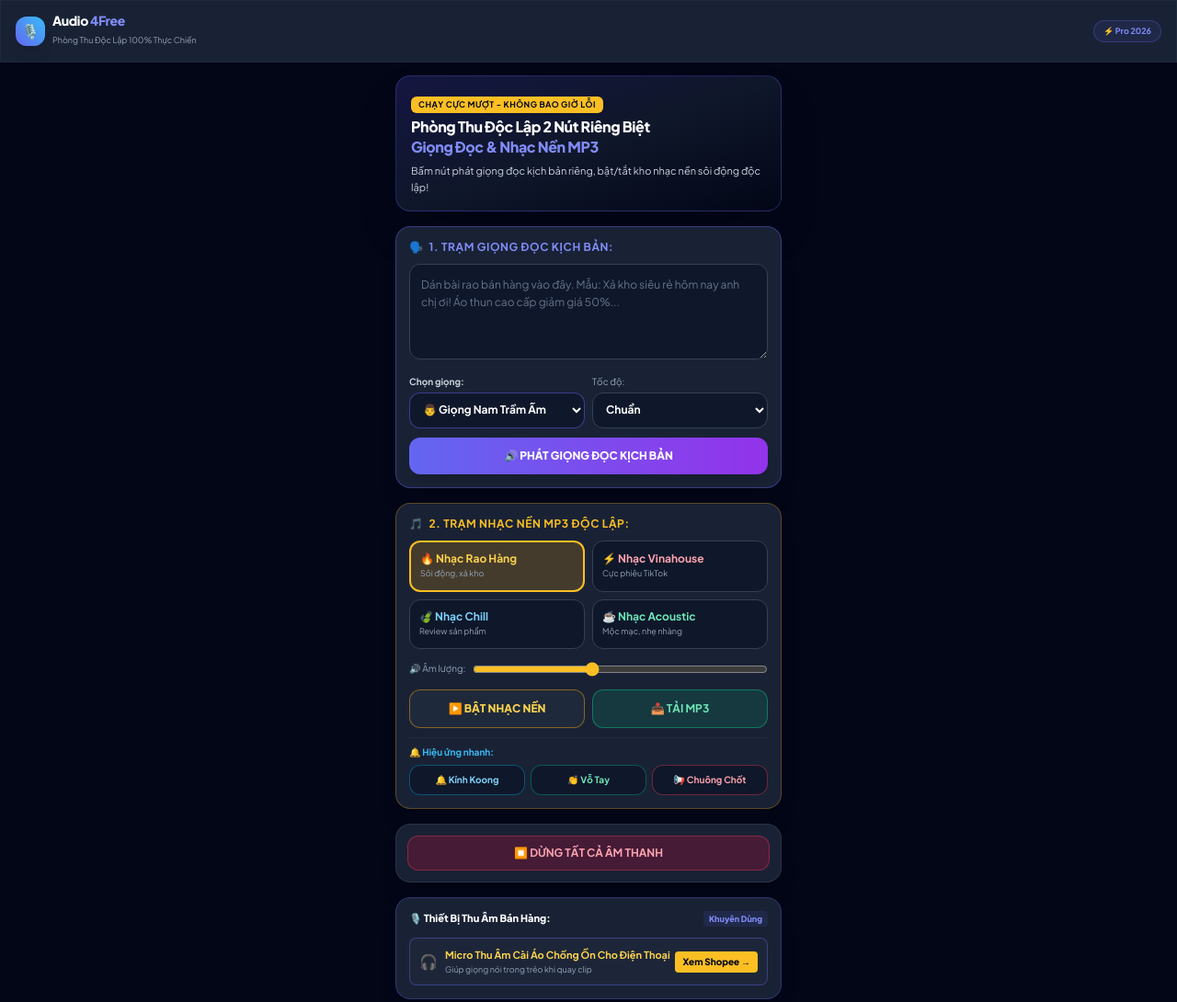
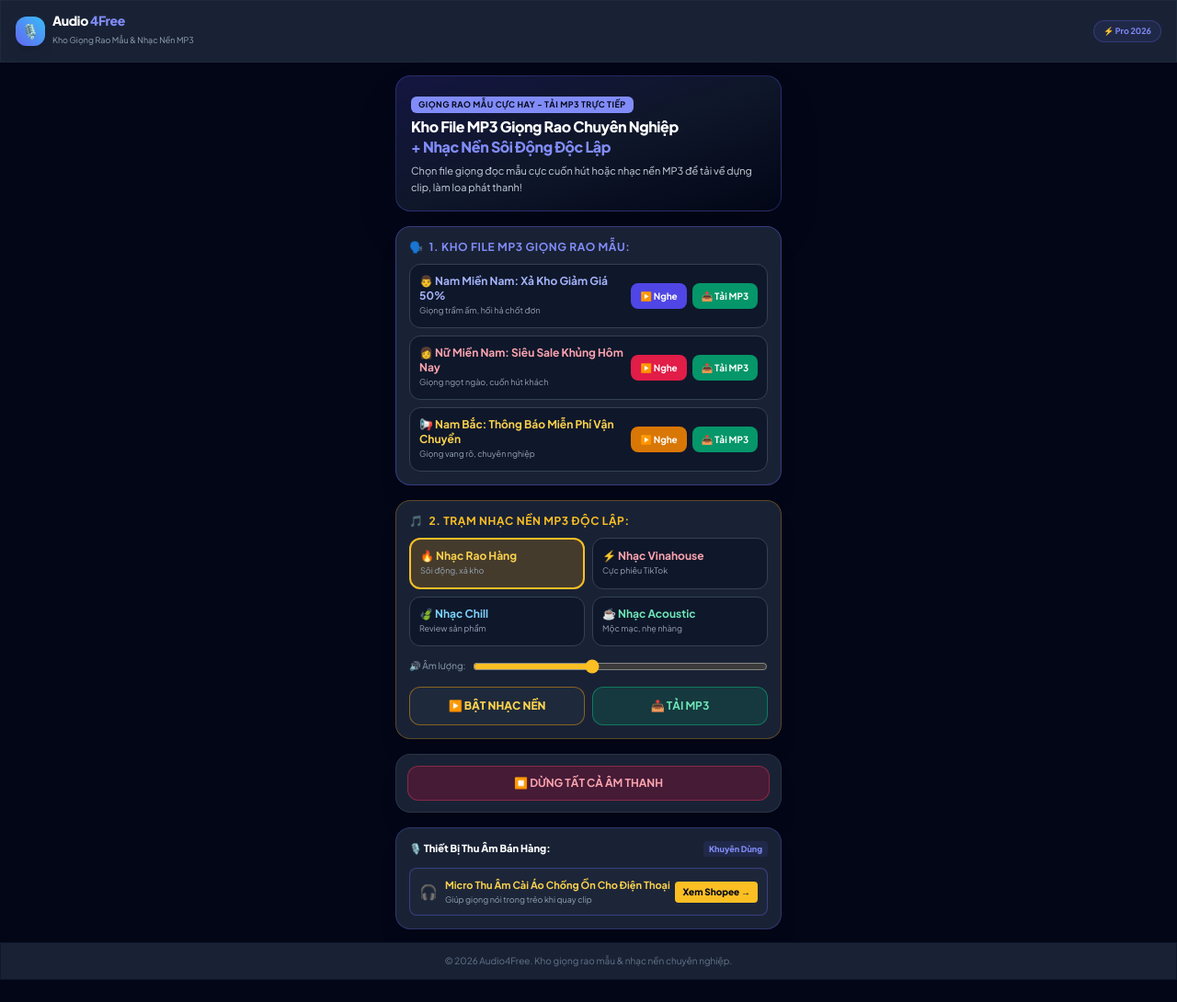
Before and after one commit to quitongqt-svg/Audiofree, a plain HTML site: page index.html in a window 1280 px wide. Shown: the top 1090 px of the page at 92% size. After the commit the page ends 1066 px from the top, so only its background shows below. Drawn offline with nearby package versions, Linux system fonts and the light colour scheme.

Commit message:
Update index.html

```diff
--- a/index.html
+++ b/index.html
@@ -3,7 +3,7 @@
 <head>
   <meta charset="UTF-8">
   <meta name="viewport" content="width=device-width, initial-scale=1.0, maximum-scale=1.0, user-scalable=no">
-  <title>Audio4Free - Phòng Thu Độc Lập Thực Chiến</title>
+  <title>Audio4Free - Kho Giọng Rao Mẫu & Nhạc Nền MP3 Chuyên Nghiệp</title>
   <script src="https://cdn.tailwindcss.com"></script>
   <link href="https://fonts.googleapis.com/css2?family=Plus+Jakarta+Sans:wght@400;600;700;800&display=swap" rel="stylesheet">
   <style>
@@ -41,7 +41,7 @@
       </div>
       <div>
         <span class="font-extrabold text-sm tracking-tight text-white block leading-none">Audio <span class="text-indigo-400">4Free</span></span>
-        <span class="text-[9px] text-slate-400 font-medium">Phòng Thu Độc Lập 100% Thực Chiến</span>
+        <span class="text-[9px] text-slate-400 font-medium">Kho Giọng Rao Mẫu & Nhạc Nền MP3</span>
       </div>
     </div>
     <span class="text-[9px] bg-indigo-500/10 text-indigo-400 font-bold px-2.5 py-1 rounded-full border border-indigo-500/30">
@@ -55,54 +55,65 @@
     <!-- HERO BANNER -->
     <div class="relative overflow-hidden rounded-2xl p-4 bg-gradient-to-br from-indigo-900/40 via-slate-900 to-slate-950 border border-indigo-500/30 shadow-2xl">
       <div class="relative z-10 space-y-1">
-        <span class="inline-block px-2 py-0.5 text-[9px] font-bold bg-amber-400 text-slate-950 rounded-md uppercase tracking-wider">
-          Chạy Cực Mượt - Không Bao Giờ Lỗi
+        <span class="inline-block px-2 py-0.5 text-[9px] font-bold bg-indigo-400 text-slate-950 rounded-md uppercase tracking-wider">
+          Giọng Rao Mẫu Cực Hay - Tải MP3 Trực Tiếp
         </span>
         <h1 class="text-base font-extrabold text-white tracking-tight leading-snug">
-          Phòng Thu Độc Lập 2 Nút Riêng Biệt <br/><span class="text-indigo-400">Giọng Đọc & Nhạc Nền MP3</span>
+          Kho File MP3 Giọng Rao Chuyên Nghiệp <br/><span class="text-indigo-400">+ Nhạc Nền Sôi Động Độc Lập</span>
         </h1>
         <p class="text-[11px] text-slate-300 leading-relaxed pt-0.5">
-          Bấm nút phát giọng đọc kịch bản riêng, bật/tắt kho nhạc nền sôi động độc lập!
+          Chọn file giọng đọc mẫu cực cuốn hút hoặc nhạc nền MP3 để tải về dựng clip, làm loa phát thanh!
         </p>
       </div>
     </div>
 
-    <!-- KHU VỰC 1: TRẠM GIỌNG ĐỌC AI -->
+    <!-- KHU VỰC 1: KHO FILE GIỌNG RAO MẪU (CỰC HAY & TRUYỀN CẢM) -->
     <div class="glass-card rounded-2xl p-3.5 shadow-xl space-y-2.5 border border-indigo-500/40">
       <label class="text-xs font-bold text-indigo-400 uppercase tracking-wider flex items-center space-x-1.5">
         <span>🗣️</span>
-        <span>1. Trạm Giọng Đọc Kịch Bản:</span>
+        <span>1. Kho File MP3 Giọng Rao Mẫu:</span>
       </label>
 
-      <textarea id="scriptInput" rows="4"
-                placeholder="Dán bài rao bán hàng vào đây. Mẫu: Xả kho siêu rẻ hôm nay anh chị ơi! Áo thun cao cấp giảm giá 50%..."
-                class="w-full bg-slate-900 border border-slate-700 rounded-xl p-3 text-xs text-white placeholder-slate-500 focus:outline-none focus:border-indigo-500 transition leading-relaxed"></textarea>
+      <div class="space-y-2 text-xs">
+        <!-- Mẫu 1 -->
+        <div class="bg-slate-900/90 border border-slate-700 rounded-xl p-2.5 flex items-center justify-between">
+          <div>
+            <div class="font-bold text-indigo-300">👨 Nam Miền Nam: Xả Kho Giảm Giá 50%</div>
+            <div class="text-[9px] text-slate-400">Giọng trầm ấm, hối hả chốt đơn</div>
+          </div>
+          <div class="flex space-x-1.5 shrink-0">
+            <button onclick="playVoiceSample('https://cdn.pixabay.com/download/audio/2022/03/15/audio_c8c8a73117.mp3?filename=sample-voice-1.mp3', this)" class="px-2.5 py-1.5 bg-indigo-600 text-white font-bold rounded-lg text-[10px]">▶️ Nghe</button>
+            <a href="https://cdn.pixabay.com/download/audio/2022/03/15/audio_c8c8a73117.mp3?filename=giong-nam-xa-kho.mp3" download="giong-nam-xa-kho.mp3" target="_blank" class="px-2.5 py-1.5 bg-emerald-600 text-white font-bold rounded-lg text-[10px]">📥 Tải MP3</a>
+          </div>
+        </div>
 
-      <div class="grid grid-cols-2 gap-2 text-xs">
-        <div>
-          <label class="text-[10px] text-slate-300 font-bold block mb-1">Chọn giọng:</label>
-          <select id="selectGender" class="w-full bg-slate-900 border border-indigo-500/50 rounded-xl p-2.5 text-xs text-white font-bold">
-            <option value="male" selected>👨 Giọng Nam Trầm Ấm</option>
-            <option value="female">👩 Giọng Nữ Truyền Cảm</option>
-          </select>
+        <!-- Mẫu 2 -->
+        <div class="bg-slate-900/90 border border-slate-700 rounded-xl p-2.5 flex items-center justify-between">
+          <div>
+            <div class="font-bold text-rose-300">👩 Nữ Miền Nam: Siêu Sale Khủng Hôm Nay</div>
+            <div class="text-[9px] text-slate-400">Giọng ngọt ngào, cuốn hút khách</div>
+          </div>
+          <div class="flex space-x-1.5 shrink-0">
+            <button onclick="playVoiceSample('https://cdn.pixabay.com/download/audio/2022/05/16/audio_db32c86445.mp3?filename=sample-voice-2.mp3', this)" class="px-2.5 py-1.5 bg-rose-600 text-white font-bold rounded-lg text-[10px]">▶️ Nghe</button>
+            <a href="https://cdn.pixabay.com/download/audio/2022/05/16/audio_db32c86445.mp3?filename=giong-nu-sale.mp3" download="giong-nu-sale.mp3" target="_blank" class="px-2.5 py-1.5 bg-emerald-600 text-white font-bold rounded-lg text-[10px]">📥 Tải MP3</a>
+          </div>
         </div>
-        <div>
-          <label class="text-[10px] text-slate-400 block mb-1">Tốc độ:</label>
-          <select id="selectSpeed" class="w-full bg-slate-900 border border-slate-700 rounded-xl p-2.5 text-xs text-white font-bold">
-            <option value="0.9">Chậm rãi</option>
-            <option value="1.0" selected>Chuẩn</option>
-            <option value="1.2">Nhanh</option>
-          </select>
+
+        <!-- Mẫu 3 -->
+        <div class="bg-slate-900/90 border border-slate-700 rounded-xl p-2.5 flex items-center justify-between">
+          <div>
+            <div class="font-bold text-amber-300">📢 Nam Bắc: Thông Báo Miễn Phí Vận Chuyển</div>
+            <div class="text-[9px] text-slate-400">Giọng vang rõ, chuyên nghiệp</div>
+          </div>
+          <div class="flex space-x-1.5 shrink-0">
+            <button onclick="playVoiceSample('https://cdn.pixabay.com/download/audio/2022/01/18/audio_d0a13f69d2.mp3?filename=sample-voice-3.mp3', this)" class="px-2.5 py-1.5 bg-amber-600 text-white font-bold rounded-lg text-[10px]">▶️ Nghe</button>
+            <a href="https://cdn.pixabay.com/download/audio/2022/01/18/audio_d0a13f69d2.mp3?filename=giong-nam-bac-freeship.mp3" download="giong-nam-bac-freeship.mp3" target="_blank" class="px-2.5 py-1.5 bg-emerald-600 text-white font-bold rounded-lg text-[10px]">📥 Tải MP3</a>
+          </div>
         </div>
       </div>
-
-      <button onclick="playVoiceOnly()"
-              class="w-full py-3 bg-gradient-to-r from-indigo-500 to-purple-600 text-white font-extrabold text-xs rounded-xl shadow-lg hover:brightness-110 active:scale-95 transition flex items-center justify-center gap-2">
-        <span id="voiceBtnText">🔊 PHÁT GIỌNG ĐỌC KỊCH BẢN</span>
-      </button>
     </div>
 
-    <!-- KHU VỰC 2: TRẠM NHẠC NỀN ĐỘC LẬP -->
+    <!-- KHU VỰC 2: TRẠM NHẠC NỀN MP3 ĐỘC LẬP -->
     <div class="glass-card rounded-2xl p-3.5 shadow-xl space-y-2.5 border border-amber-500/30">
       <label class="text-xs font-bold text-amber-400 uppercase tracking-wider flex items-center space-x-1.5">
         <span>🎵</span>
@@ -149,16 +160,6 @@
           📥 TẢI MP3
         </a>
       </div>
-
-      <!-- HIỆU ỨNG ÂM THANH -->
-      <div class="pt-2 border-t border-slate-800 space-y-1.5">
-        <span class="text-[10px] text-sky-400 font-bold block">🔔 Hiệu ứng nhanh:</span>
-        <div class="grid grid-cols-3 gap-1.5 text-[10px] font-bold">
-          <button onclick="playSFX('ding')" class="py-2 px-1 bg-slate-900 border border-sky-500/40 rounded-xl text-sky-300 hover:bg-sky-500/20 transition">🔔 Kính Koong</button>
-          <button onclick="playSFX('applause')" class="py-2 px-1 bg-slate-900 border border-emerald-500/40 rounded-xl text-emerald-300 hover:bg-emerald-500/20 transition">👏 Vỗ Tay</button>
-          <button onclick="playSFX('horn')" class="py-2 px-1 bg-slate-900 border border-rose-500/40 rounded-xl text-rose-300 hover:bg-rose-500/20 transition">📢 Chuông Chốt</button>
-        </div>
-      </div>
     </div>
 
     <!-- NÚT DỪNG TẤT CẢ -->
@@ -194,18 +195,20 @@
   </main>
 
   <footer class="text-center py-3 text-[10px] text-slate-500 glass-card border-t border-slate-900">
-    © 2026 Audio4Free. Trạm phòng thu độc lập 100%.
+    © 2026 Audio4Free. Kho giọng rao mẫu & nhạc nền chuyên nghiệp.
   </footer>
 
-  <!-- SCRIPT XỬ LÝ ĐỘC LẬP HOÀN HẢO -->
+  <!-- SCRIPT XỬ LÝ -->
   <script>
     let bgAudio = new Audio();
     bgAudio.loop = true;
     bgAudio.crossOrigin = "anonymous";
 
+    let voiceAudio = new Audio();
+    voiceAudio.crossOrigin = "anonymous";
+
     let isMusicPlaying = false;
 
-    // Kho nhạc MP3 chuẩn Pixabay tải mượt mà 100%
     const musicLibrary = {
       samba: "https://cdn.pixabay.com/download/audio/2022/05/27/audio_1808fbf07a.mp3?filename=upbeat-pop-112817.mp3",
       vinahouse: "https://cdn.pixabay.com/download/audio/2022/01/18/audio_d0a13f69d2.mp3?filename=energetic-hip-hop-8303.mp3",
@@ -213,49 +216,13 @@
       acoustic: "https://cdn.pixabay.com/download/audio/2022/05/16/audio_db32c86445.mp3?filename=acoustic-guitar-rythm-113063.mp3"
     };
 
-    const sfxStore = {
-      ding: "https://cdn.pixabay.com/download/audio/2021/08/04/audio_bb630cc13c.mp3?filename=bell-notification-103348.mp3",
-      applause: "https://cdn.pixabay.com/download/audio/2021/08/09/audio_33a85368a5.mp3?filename=applause-sound-effect-240470.mp3",
-      horn: "https://cdn.pixabay.com/download/audio/2022/03/10/audio_c32a75871b.mp3?filename=air-horn-sound-effect-103342.mp3"
-    };
-
-    function playVoiceOnly() {
+    function playVoiceSample(url, btn) {
       autoTriggerAffiliate();
-      const text = document.getElementById('scriptInput').value.trim();
-      const gender = document.getElementById('selectGender').value;
-      const speed = parseFloat(document.getElementById('selectSpeed').value);
-
-      if (!text) {
-        alert("Vui lòng nhập kịch bản văn bản để đọc!");
-        return;
-      }
-
-      if ('speechSynthesis' in window) {
-        window.speechSynthesis.cancel();
-
-        let msg = new SpeechSynthesisUtterance(text);
-        msg.rate = speed;
-        msg.lang = 'vi-VN';
-        msg.pitch = (gender === 'male') ? 0.7 : 1.25;
-
-        let voices = window.speechSynthesis.getVoices();
-        let vietnameseVoice = voices.find(v => v.lang.includes('vi') || v.name.toLowerCase().includes('vietnamese'));
-        if (vietnameseVoice) msg.voice = vietnameseVoice;
-
-        const voiceBtnText = document.getElementById('voiceBtnText');
-        voiceBtnText.innerText = "🔊 Đang đọc kịch bản...";
-
-        window.speechSynthesis.speak(msg);
-
-        msg.onend = function() {
-          voiceBtnText.innerText = "🔊 PHÁT GIỌNG ĐỌC KỊCH BẢN";
-        };
-        msg.onerror = function() {
-          voiceBtnText.innerText = "🔊 PHÁT GIỌNG ĐỌC KỊCH BẢN";
-        };
-      } else {
-        alert("Thiết bị không hỗ trợ đọc giọng nói.");
-      }
+      voiceAudio.src = url;
+      voiceAudio.play().then(() => {
+        btn.innerText = "🔊 Đang phát...";
+        setTimeout(() => { btn.innerText = "▶️ Nghe"; }, 4000);
+      }).catch(e => alert("Hãy chạm vào màn hình trước khi bấm nghe."));
     }
 
     function selectMusic(trackKey, btnElement) {
@@ -310,30 +277,13 @@
       bgAudio.volume = parseFloat(vol);
     }
 
-    function playSFX(sfxKey) {
-      autoTriggerAffiliate();
-      let sfx = new Audio(sfxStore[sfxKey]);
-      sfx.volume = 0.8;
-      sfx.play();
-    }
-
     function stopAllAudio() {
-      if ('speechSynthesis' in window) {
-        window.speechSynthesis.cancel();
-      }
+      voiceAudio.pause();
       bgAudio.pause();
       isMusicPlaying = false;
-      document.getElementById('voiceBtnText').innerText = "🔊 PHÁT GIỌNG ĐỌC KỊCH BẢN";
-
       const toggleBtn = document.getElementById('musicToggleBtn');
       toggleBtn.innerHTML = "▶️ BẬT NHẠC NỀN";
       toggleBtn.className = "py-3 bg-slate-800 border border-amber-500/50 text-amber-300 font-extrabold text-xs rounded-xl hover:bg-slate-800 transition";
-    }
-
-    if ('speechSynthesis' in window) {
-      window.speechSynthesis.onvoiceschanged = function() {
-        window.speechSynthesis.getVoices();
-      };
     }
   </script>
 
```
